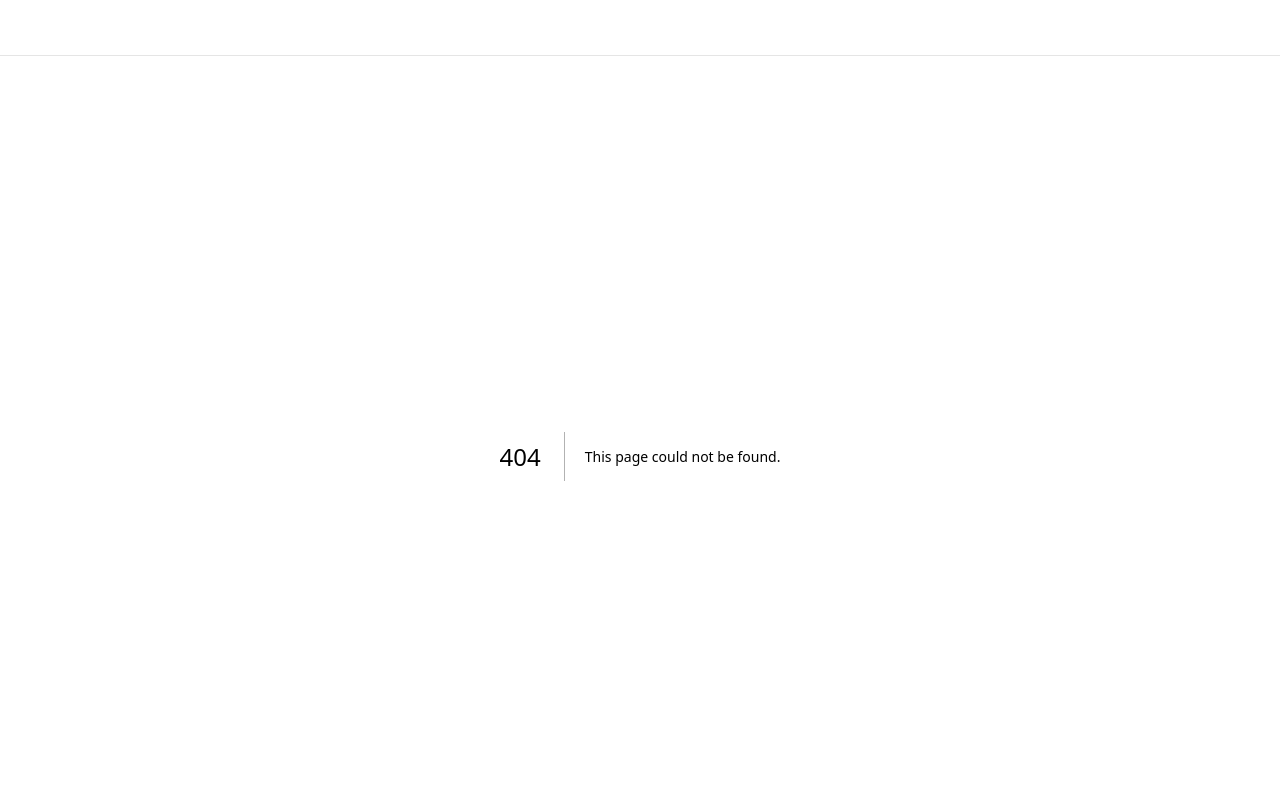
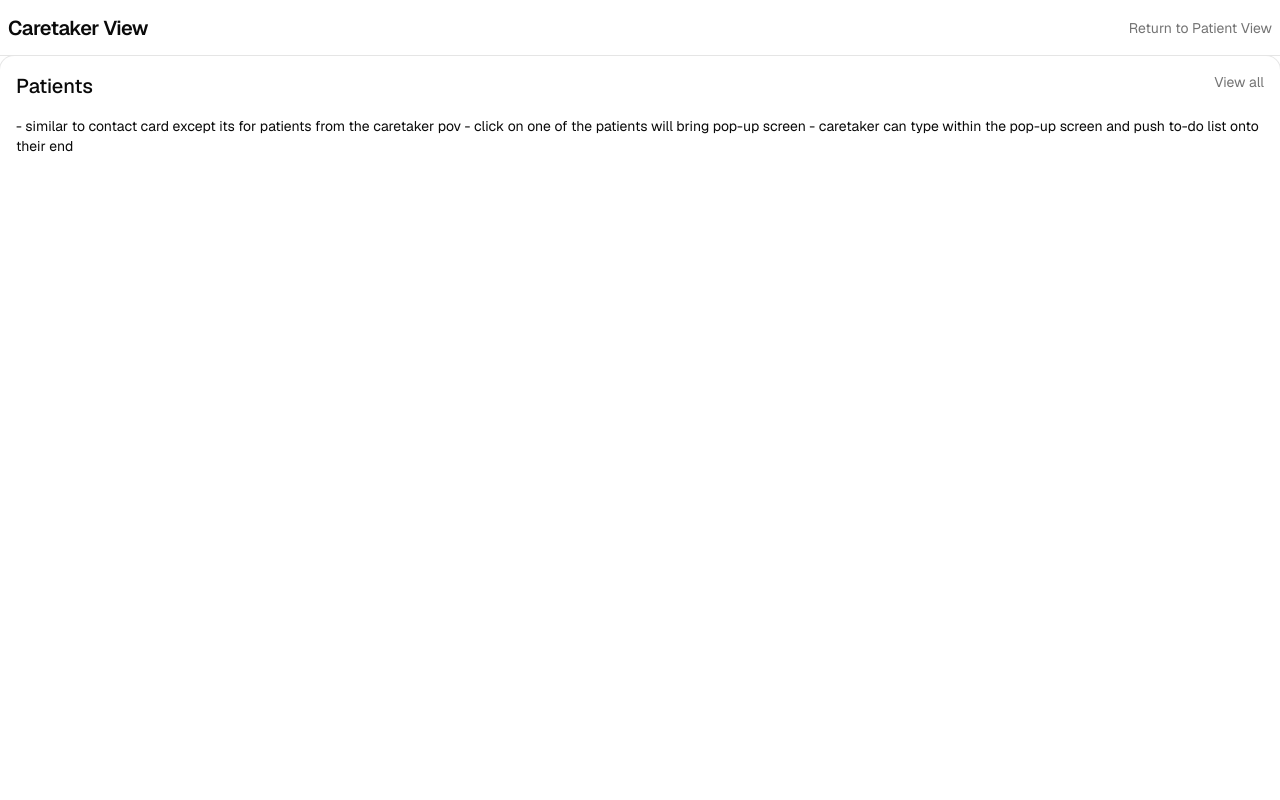
Before and after one commit to water3god/DementiaApp, a Next.js app: page /caretaker_view in a window 1280 px wide. Before the commit this address had no page. Shown: the top 800 px of the page. Built offline with nearby package versions, Linux system fonts and the light colour scheme.

Commit message:
updated the topBar and make the links work back and forth for caretaker_view and patient view (home)

```diff
--- /dev/null
+++ b/app/caretaker_view/page.tsx
@@ -0,0 +1,32 @@
+import Link from "next/link";
+import { Card, CardContent, CardHeader, CardTitle } from "@/components/ui/card";
+
+
+export default function CaretakerView() {
+  return <div>
+    <Card className="aspect-4/3 shadow-lg">
+        <CardHeader className="grid-cols-[1fr_auto]">
+          <CardTitle className="text-xl">Patients</CardTitle>
+          <Link
+            href="/contacts"
+            className="text-sm text-muted-foreground hover:underline"
+          >
+            View all
+          </Link>
+        </CardHeader>
+        <CardContent className="flex min-h-0 flex-1 flex-col gap-3 overflow-y-auto">
+           - similar to contact card except its for patients from the caretaker pov
+           - click on one of the patients will bring pop-up screen
+           - caretaker can type within the pop-up screen and push to-do list onto their end
+        </CardContent>
+
+    </Card>
+  </div>;
+
+
+
+};
+
+
+//npm run dev
+//http://localhost:3000
--- a/app/home/page.tsx
+++ b/app/home/page.tsx
@@ -7,7 +7,9 @@ export default async function Home() {
   const contacts = await getContacts();
 
   return (
+
     <div className="mx-auto grid w-full max-w-7xl grid-cols-2 gap-4 p-4">
+
       <Card className="aspect-4/3 shadow-lg">
         <CardHeader className="grid-cols-[1fr_auto]">
           <CardTitle className="text-xl">Contacts</CardTitle>
@@ -24,9 +26,10 @@ export default async function Home() {
           ))}
         </CardContent>
       </Card>
+
       <Card className="aspect-4/3 shadow-lg" >
           <CardHeader className="grid-cols-[1fr_auto]">
-            <CardTitle className="text-xl">TodoList</CardTitle>
+            <CardTitle className="text-xl">To-Do List</CardTitle>
             <Link
             href="/Todo"
             className="text-sm text-muted-foreground hover:underline"
@@ -35,7 +38,11 @@ export default async function Home() {
           </Link>
           </CardHeader>
       </Card>
+
       <Card className="col-span-2 aspect-8/3 shadow-lg" />
+
+
+
     </div>
   );
 }
--- a/components/topBar.tsx
+++ b/components/topBar.tsx
@@ -1,7 +1,46 @@
+"use client";
+
+import Link from "next/link"
+import { usePathname } from "next/navigation";
+
+
 export default function TopBar() {
+  const pathname = usePathname();
+
+  let title = "";
+  let linkHref = "";
+  let linkText = "";
+  let name = "";
+
+  if (pathname.startsWith("/caretaker_view")) {
+    title = "Caretaker View"
+    linkHref = "/home"
+    linkText = "Return to Patient View"
+    name = "Emily"
+  }
+
+  if (pathname.startsWith("/home")) {
+    title = "Patient View"
+    linkHref = "/caretaker_view"
+    linkText = "Switch to Caretaker View"
+    name = "Tara"
+  }
+
+
   return (
     <header className="sticky top-0 z-50 h-14 w-full border-b bg-background">
-      <div className="mx-auto flex h-full max-w-7xl items-center justify-between px-4"></div>
+      <div className="mx-auto flex h-full max-w-7xl items-center justify-between px-2">
+
+          <h1 className="text-xl font-semibold tracking-tight right-align">{title} </h1>
+          <Link
+            href= {linkHref}
+            className="text-sm text-muted-foreground hover:underline"
+          >
+          {linkText}
+          </Link>
+      </div>
     </header>
+
+
   );
 }
```
Also changed, not shown: app/layout.tsx (+10 -0 lines).
